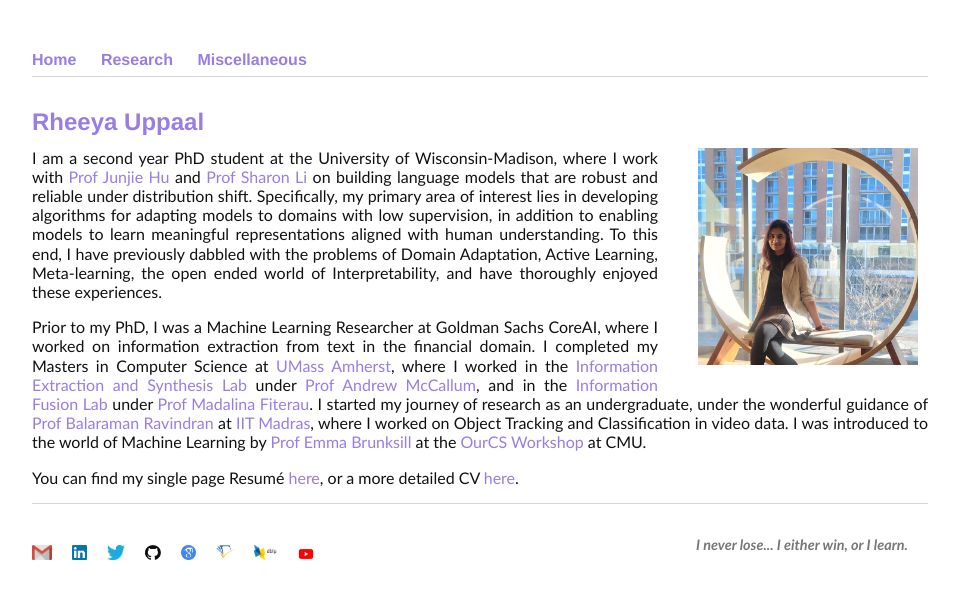
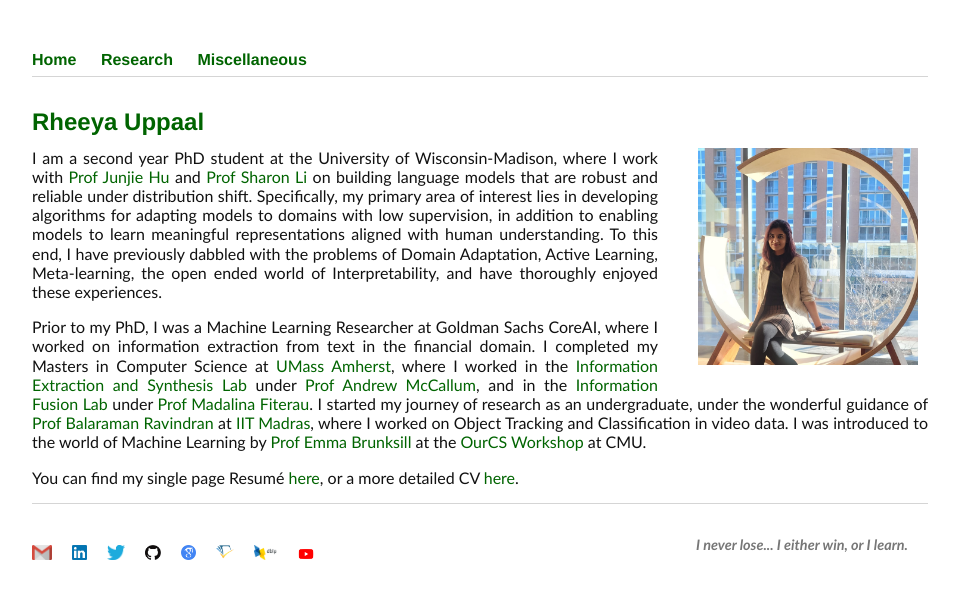
Before and after one commit to Uppaal/Uppaal.github.io, a Jekyll site: the page built from index.html, in a window 1280 px wide. Shown: the top 599 px of the page, without its empty margins (160-1119 px from the left). Built offline with Jekyll 4.4.1, drawn with Linux system fonts in a browser that asks for light colours.

Commit message:
Update main.css

```diff
--- a/css/main.css
+++ b/css/main.css
@@ -8,8 +8,8 @@
 
 :root {
     --main-bg-color: #FFFFFF; /*white*/
-    --heading-color: #997DE2;
-    --link-color: #997DE2;
+    --heading-color: #006400;
+    --link-color: #006400;
     --font-color: #111;  /*111 is darkest black and 999 is lightest*/
     --footer-font-color:#777
 }
```
